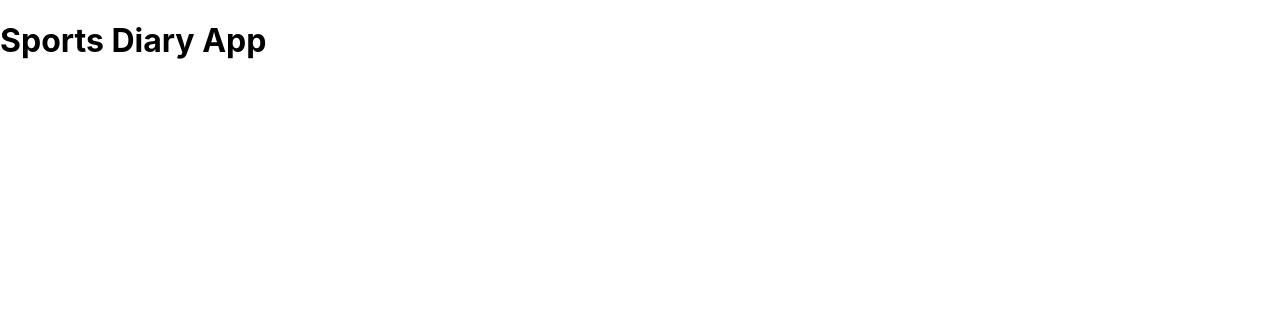
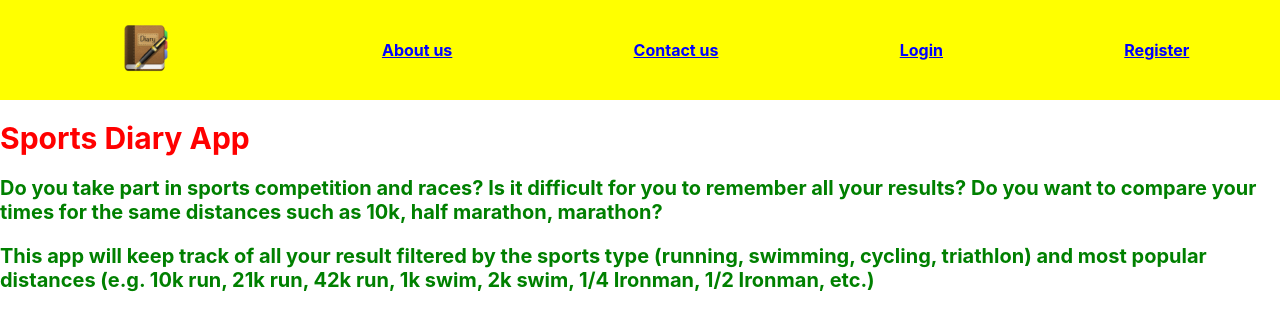
Before and after one commit to marcinbe88/sports-diary-app, a React (Create React App) app in the folder my-react-app/: page / in a window 1280 px wide. Shown: the top 330 px of the page. Built offline with nearby package versions, Linux system fonts and the light colour scheme.

Commit message:
added navbar and 2 routes

```diff
--- a/my-react-app/package.json
+++ b/my-react-app/package.json
@@ -8,6 +8,7 @@
     "@testing-library/user-event": "^13.5.0",
     "react": "^18.2.0",
     "react-dom": "^18.2.0",
+    "react-router-dom": "^6.5.0",
     "react-scripts": "5.0.1",
     "style-components": "^0.1.0",
     "styled-components": "^5.3.6",
--- a/my-react-app/public/index.html
+++ b/my-react-app/public/index.html
@@ -7,6 +7,5 @@
 
   <body>
     <div id="root"></div>
-    <h1>Sports Diary App</h1>
   </body>
 </html>
--- a/my-react-app/src/App.js
+++ b/my-react-app/src/App.js
@@ -1,7 +1,19 @@
+import { BrowserRouter, Route, Routes } from "react-router-dom";
+
+import { NavBar } from "./components/NavBar/NavBar";
+import { About } from "./views/About";
+import { Home } from "./views/Home";
+
 export function App() {
   return (
-    <div className="App">
-
-    </div>
+    <>
+      <BrowserRouter>
+        <NavBar />
+        <Routes>
+          <Route path="/" element={<Home />} />
+          <Route path="/about" element={<About />} />
+        </Routes>
+      </BrowserRouter>
+    </>
   );
 }
--- /dev/null
+++ b/my-react-app/src/components/AboutUs/AboutUs.js
@@ -0,0 +1,9 @@
+import { StyledHeader } from "./AboutUs.style";
+
+export const AboutUs = () => {
+  return (
+    <>
+      <StyledHeader>Information about us...</StyledHeader>
+    </>
+  );
+};
--- /dev/null
+++ b/my-react-app/src/components/AboutUs/AboutUs.style.js
@@ -0,0 +1,7 @@
+import styled from "styled-components";
+
+export const StyledHeader = styled.h2`
+  color: red;
+  font-size: 30px;
+  text-decoration: underline;
+`;
--- /dev/null
+++ b/my-react-app/src/components/Main/Main.js
@@ -0,0 +1,20 @@
+import { StyledHeader, StyledParagraph } from "./Main.style";
+
+export const Main = () => {
+  return (
+    <main>
+      <StyledHeader>Sports Diary App</StyledHeader>
+      <StyledParagraph>
+        Do you take part in sports competition and races? Is it difficult for
+        you to remember all your results? Do you want to compare your times for
+        the same distances such as 10k, half marathon, marathon?
+      </StyledParagraph>
+      <StyledParagraph>
+        This app will keep track of all your result filtered by the sports type
+        (running, swimming, cycling, triathlon) and most popular distances (e.g.
+        10k run, 21k run, 42k run, 1k swim, 2k swim, 1/4 Ironman, 1/2 Ironman,
+        etc.)
+      </StyledParagraph>
+    </main>
+  );
+};
--- /dev/null
+++ b/my-react-app/src/components/Main/Main.style.js
@@ -0,0 +1,12 @@
+import styled from "styled-components";
+
+export const StyledHeader = styled.h1`
+  color: red;
+  font-size: 30px;
+`;
+
+export const StyledParagraph = styled.p`
+  color: green;
+  font-size: 20px;
+  font-weight: bold;
+`;
--- /dev/null
+++ b/my-react-app/src/components/NavBar/NavBar.js
@@ -0,0 +1,39 @@
+import { NavLink } from "react-router-dom";
+import { StyledImgLogo, StyledLink, StyledNavigation } from "./NavBar.style";
+import diary from "../../assets/diary.png";
+
+export function NavBar() {
+  return (
+    <>
+      <StyledNavigation>
+        <NavLink to="/">
+          <StyledImgLogo src={diary} />
+        </NavLink>
+
+        <div className="li">
+          <NavLink to="/about">
+            <StyledLink>About us</StyledLink>
+          </NavLink>
+        </div>
+
+        <div className="li">
+          <NavLink to="/contact">
+            <StyledLink>Contact us</StyledLink>
+          </NavLink>
+        </div>
+
+        <div className="li">
+          <NavLink to="/login">
+            <StyledLink>Login</StyledLink>
+          </NavLink>
+        </div>
+
+        <div className="li">
+          <NavLink to="/register">
+            <StyledLink>Register</StyledLink>
+          </NavLink>
+        </div>
+      </StyledNavigation>
+    </>
+  );
+}
--- /dev/null
+++ b/my-react-app/src/components/NavBar/NavBar.style.js
@@ -0,0 +1,23 @@
+import styled from "styled-components";
+
+export const StyledNavigation = styled.nav`
+  background-color: yellow;
+  height: 100px;
+  width: 100%;
+  display: flex;
+  justify-content: space-around;
+  align-items: center;
+`;
+
+export const StyledLink = styled.p`
+  color: blue;
+  font-weight: bold;
+`;
+
+export const StyledImgLogo = styled.img`
+  align-items: left;
+  width: 220x;
+  height: 50px;
+  justify-content: center;
+  margin: 30px;
+`;
--- /dev/null
+++ b/my-react-app/src/views/About.js
@@ -0,0 +1,9 @@
+import { AboutUs } from "../components/AboutUs/AboutUs";
+
+export function About() {
+  return (
+    <>
+      <AboutUs />
+    </>
+  );
+}
--- /dev/null
+++ b/my-react-app/src/views/Home.js
@@ -0,0 +1,9 @@
+import { Main } from "../components/Main/Main";
+
+export function Home() {
+  return (
+    <>
+      <Main />
+    </>
+  );
+}
```
Also changed, not shown: my-react-app/src/assets/diary.png (added), 1 other file (tests, documents, lock files or other folders).
